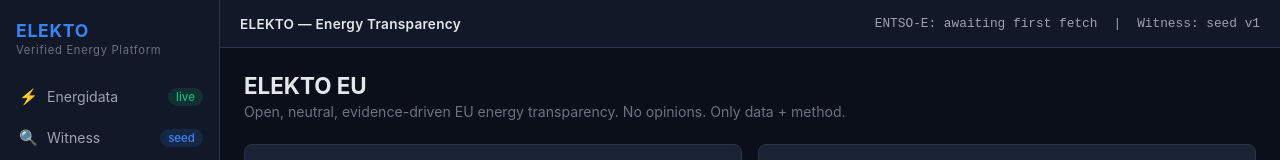
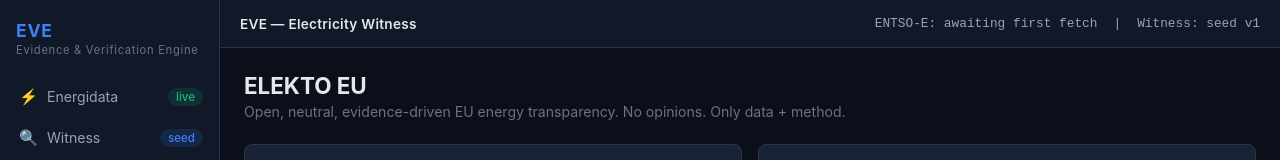
Before and after one commit to elekto-energy/EVE-Electricity-Witness, a Next.js app in the folder apps/web/: page / in a window 1280 px wide. Shown: the top 160 px of the page. Built offline with nearby package versions, Linux system fonts and the light colour scheme.

Commit message:
rebrand: ELEKTO -> EVE Electricity Witness, Evidence & Verification Engine

```diff
--- a/apps/web/app/layout.tsx
+++ b/apps/web/app/layout.tsx
@@ -3,8 +3,8 @@ import { Sidebar } from "@/components/Sidebar";
 import { Topbar } from "@/components/Topbar";
 
 export const metadata = {
-  title: "ELEKTO — Energy Transparency Platform",
-  description: "Open, neutral, evidence-driven energy data. No opinions. Only data + method.",
+  title: "EVE Electricity Witness",
+  description: "Verified archive of enacted Swedish electricity market decisions and system events.",
 };
 
 export default function RootLayout({ children }: { children: React.ReactNode }) {
--- a/apps/web/app/page.tsx
+++ b/apps/web/app/page.tsx
@@ -40,7 +40,7 @@ const SOURCE_COLORS: Record<string, string> = {
   "Energimyndigheten": "#10b981",
   "SVK": "#f59e0b",
   "Second Opinion": "#8b5cf6",
-  "ELEKTO": "#ec4899",
+  "EVE": "#ec4899",
 };
 
 export default function HomePage() {
--- a/apps/web/components/Sidebar.tsx
+++ b/apps/web/components/Sidebar.tsx
@@ -19,8 +19,8 @@ export function Sidebar() {
   return (
     <aside className="sidebar">
       <div className="sidebar-brand">
-        ELEKTO
-        <span>Verified Energy Platform</span>
+        EVE
+        <span>Evidence & Verification Engine</span>
       </div>
       <nav className="sidebar-nav">
         {NAV_ITEMS.map((item) => {
--- a/apps/web/components/Topbar.tsx
+++ b/apps/web/components/Topbar.tsx
@@ -1,7 +1,7 @@
 export function Topbar() {
   return (
     <header className="topbar">
-      <div className="topbar-title">ELEKTO — Energy Transparency</div>
+      <div className="topbar-title">EVE — Electricity Witness</div>
       <div className="topbar-status">
         <span>ENTSO-E: awaiting first fetch</span>
         <span>|</span>
```
Also changed, not shown: 1 other file (tests, documents, lock files or other folders).
